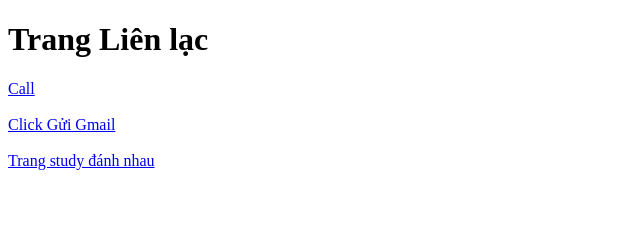
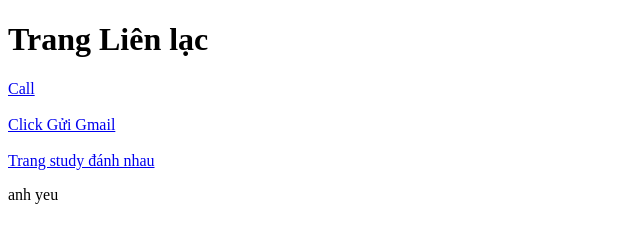
Before and after one commit to nguyenbinhdzvl/Web2, a plain HTML site: page thongtin/tel.html in a window 1280 px wide. Shown: the full height of the page, 0-640 px from the left. Drawn offline with Linux system fonts and the light colour scheme.

Commit message:
thay doi

```diff
--- a/thongtin/tel.html
+++ b/thongtin/tel.html
@@ -15,5 +15,6 @@
     </br>
     </br>
 <a href="./myskill.html"> Trang study đánh nhau </a>
+<p> anh yeu </p>
 </body>
 </html>
```
